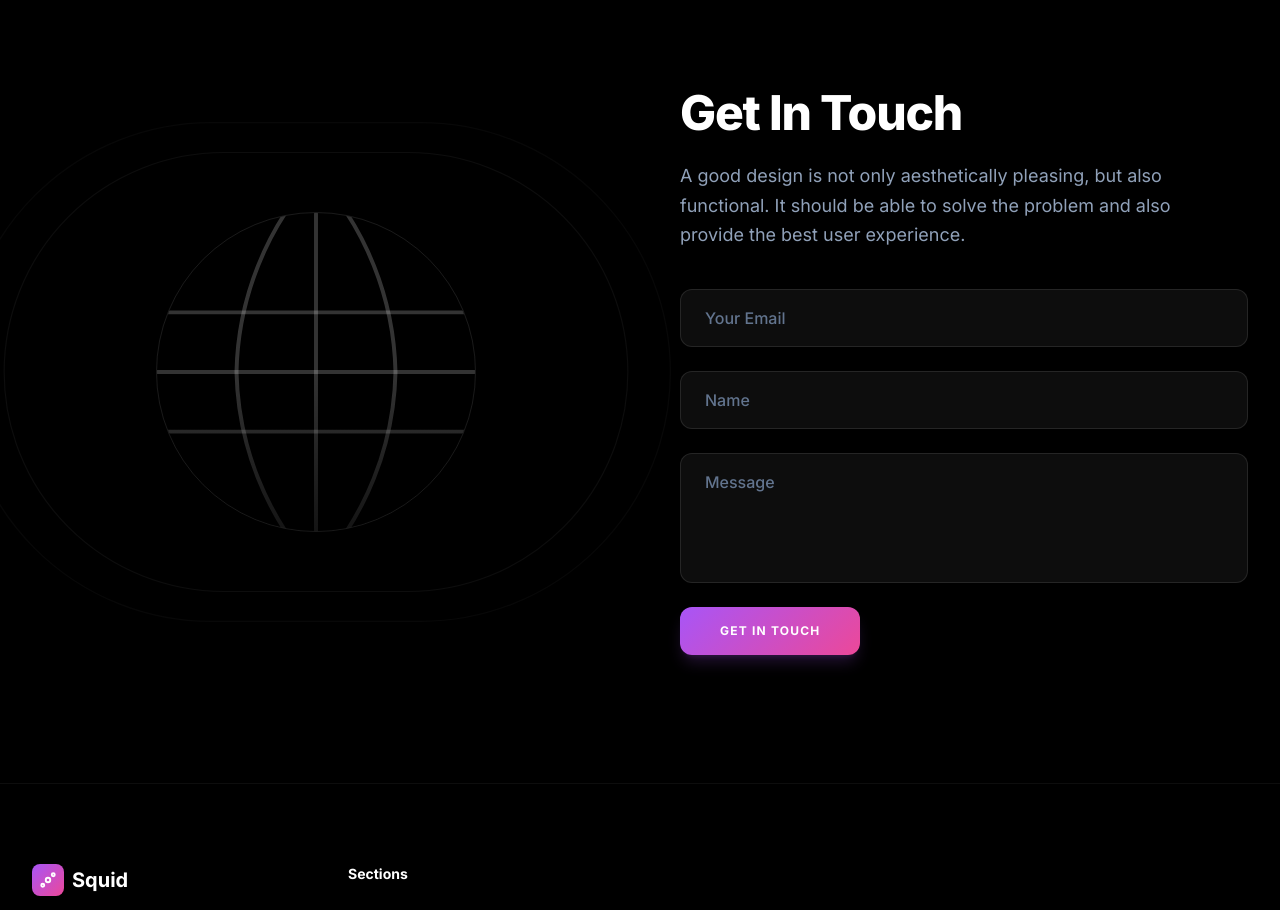
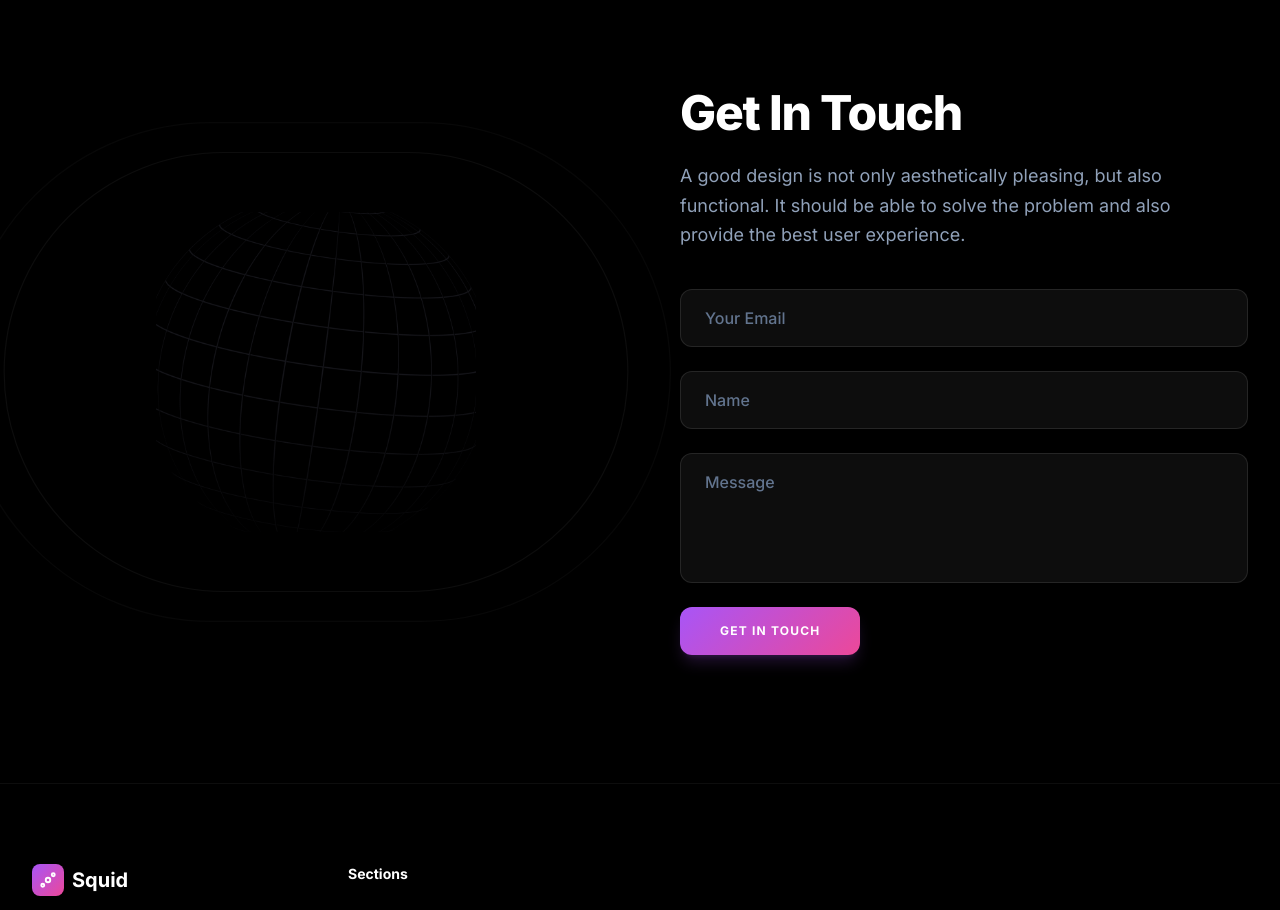
Before and after one commit to swarajladke/SaaS-Landing-Page, a Next.js app: page / in a window 1280 px wide. Shown: the part 7940-8850 px from the top of the page. Built offline with nearby package versions, Linux system fonts and the light colour scheme.

Commit message:
Refine Contact section - Replaced SVG globe with professional PNG asset

```diff
--- a/src/components/landing/Contact.tsx
+++ b/src/components/landing/Contact.tsx
@@ -11,16 +11,12 @@ export function Contact() {
                 <div className="relative h-[400px] flex items-center justify-center">
                     <div className="absolute inset-0 border border-white/[0.03] rounded-full scale-125"></div>
                     <div className="absolute inset-0 border border-white/[0.05] rounded-full scale-110"></div>
-                    <div className="relative w-80 h-80 border border-white/10 rounded-full flex items-center justify-center overflow-hidden">
-                        {/* More detailed wireframe globe mapping Figma's style */}
-                        <svg width="320" height="320" viewBox="0 0 24 24" fill="none" stroke="currentColor" strokeWidth="0.2" strokeLinecap="round" strokeLinejoin="round" className="text-white/20 scale-150">
-                            <circle cx="12" cy="12" r="10" />
-                            <line x1="2" y1="12" x2="22" y2="12" />
-                            <line x1="12" y1="2" x2="12" y2="22" />
-                            <path d="M12 2a15.3 15.3 0 0 1 4 10 15.3 15.3 0 0 1-4 10 15.3 15.3 0 0 1-4-10 15.3 15.3 0 0 1 4-10z" />
-                            <path d="M2.5 9h19" />
-                            <path d="M2.5 15h19" />
-                        </svg>
+                    <div className="relative w-80 h-80 flex items-center justify-center overflow-hidden">
+                        <img
+                            src="/contact-globe.png"
+                            alt="Contact Globe"
+                            className="w-full h-full object-contain opacity-40 scale-110"
+                        />
                         <div className="absolute inset-0 bg-gradient-to-t from-black via-transparent to-transparent opacity-60"></div>
                     </div>
                 </div>
```
Also changed, not shown: public/contact-globe.png (added).
